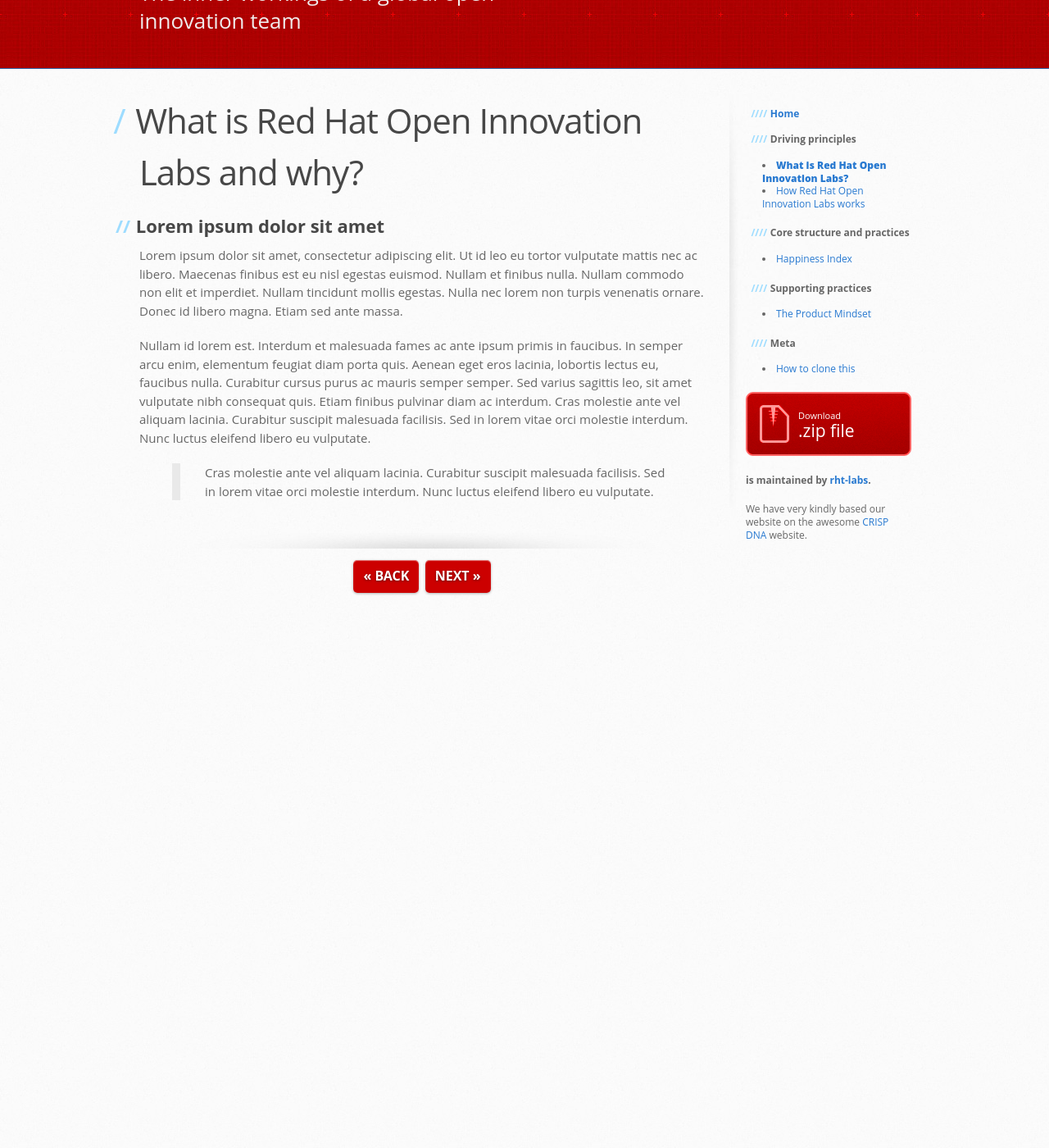
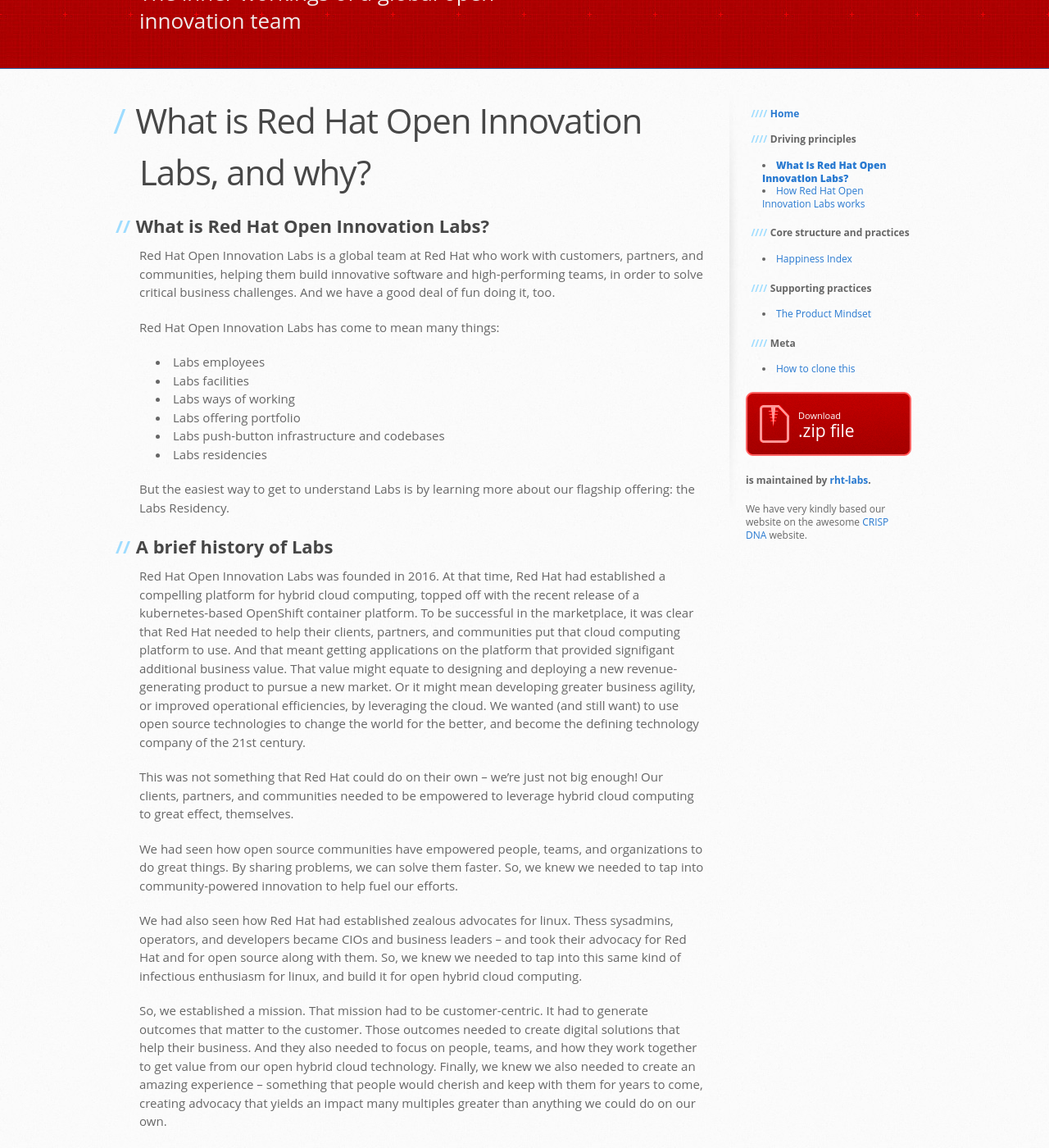
Before and after one commit to rht-labs/rht-labs.github.io, a Jekyll site: the page built from _docs/what-is-rh-open-innovation-labs.md, in a window 1280 px wide and 1400 px high, scrolled down 223 px. Shown: the whole window at 82% size. Built offline with Jekyll 4.4.1, drawn with Linux system fonts in a browser that asks for light colours; before the commit the page ends 1027 px from its top, so only the background shows below that; some of the changed text lies outside the part shown.

Commit message:
What is labs (#14)
* Update README.md

fix typo

* Creating happiness-index and adding 2021 data

* image improvements

* Adding what-is-labs

Co-authored-by: Mike Walker <mwalker@redhat.com>

```diff
--- a/_docs/what-is-rh-open-innovation-labs.md
+++ b/_docs/what-is-rh-open-innovation-labs.md
@@ -4,14 +4,44 @@
 next_section: how-roil-works.html
 ---
 
-What is Red Hat Open Innovation Labs and why?
+What is Red Hat Open Innovation Labs, and why?
 =============================================
 
-Lorem ipsum dolor sit amet
---------------------------
+What is Red Hat Open Innovation Labs?
+-------------------------------------
+Red Hat Open Innovation Labs is a global team at Red Hat who work with customers, partners, and communities, helping them build innovative software and high-performing teams, in order to solve critical business challenges. And we have a good deal of fun doing it, too.
 
-Lorem ipsum dolor sit amet, consectetur adipiscing elit. Ut id leo eu tortor vulputate mattis nec ac libero. Maecenas finibus est eu nisl egestas euismod. Nullam et finibus nulla. Nullam commodo non elit et imperdiet. Nullam tincidunt mollis egestas. Nulla nec lorem non turpis venenatis ornare. Donec id libero magna. Etiam sed ante massa.
+Red Hat Open Innovation Labs has come to mean many things:
+* Labs employees
+* Labs facilities
+* Labs ways of working
+* Labs offering portfolio
+* Labs push-button infrastructure and codebases
+* Labs residencies
 
-Nullam id lorem est. Interdum et malesuada fames ac ante ipsum primis in faucibus. In semper arcu enim, elementum feugiat diam porta quis. Aenean eget eros lacinia, lobortis lectus eu, faucibus nulla. Curabitur cursus purus ac mauris semper semper. Sed varius sagittis leo, sit amet vulputate nibh consequat quis. Etiam finibus pulvinar diam ac interdum. Cras molestie ante vel aliquam lacinia. Curabitur suscipit malesuada facilisis. Sed in lorem vitae orci molestie interdum. Nunc luctus eleifend libero eu vulputate.
+<!-- TODO: link to Labs Residency -->
+But the easiest way to get to understand Labs is by learning more about our flagship offering: the Labs Residency.
 
-> Cras molestie ante vel aliquam lacinia. Curabitur suscipit malesuada facilisis. Sed in lorem vitae orci molestie interdum. Nunc luctus eleifend libero eu vulputate.
+
+A brief history of Labs
+---------------------------------
+Red Hat Open Innovation Labs was founded in 2016. At that time, Red Hat had established a compelling platform for hybrid cloud computing, topped off with the recent release of a kubernetes-based OpenShift container platform. To be successful in the marketplace, it was clear that Red Hat needed to help their clients, partners, and communities put that cloud computing platform to use. And that meant getting applications on the platform that provided signifigant additional business value. That value might equate to designing and deploying a new revenue-generating product to pursue a new market. Or it might mean developing greater business agility, or improved operational efficiencies, by leveraging the cloud. We wanted (and still want) to use open source technologies to change the world for the better, and become the defining technology company of the 21st century.
+
+This was not something that Red Hat could do on their own -- we're just not big enough! Our clients, partners, and communities needed to be empowered to leverage hybrid cloud computing to great effect, themselves.
+
+We had seen how open source communities have empowered people, teams, and organizations to do great things. By sharing problems, we can solve them faster. So, we knew we needed to tap into community-powered innovation to help fuel our efforts.
+
+We had also seen how Red Hat had established zealous advocates for linux. Thess sysadmins, operators, and developers became CIOs and business leaders -- and took their advocacy for Red Hat and for open source along with them. So, we knew we needed to tap into this same kind of infectious enthusiasm for linux, and build it for open hybrid cloud computing.
+
+So, we established a mission. That mission had to be customer-centric. It had to generate outcomes that matter to the customer. Those outcomes needed to create digital solutions that help their business. And they also needed to focus on people, teams, and how they work together to get value from our open hybrid cloud technology. Finally, we knew we also needed to create an amazing experience -- something that people would cherish and keep with them for years to come, creating advocacy that yields an impact many multiples greater than anything we could do on our own.
+
+These factors contributed to our mission and vision statements:
+
+Our mission:
+To accelerate the delivery of our customers' innovative ideas, and create infectious enthusiasm for building applications the Red Hat Way, by leveraging community-powered innovation to deliver an outstanding experience.
+
+
+Our vision:
+To empower our customers to deliver the most innovative success stories of the 21st century.
+
+That mission and vision remains unchanged today.
```
